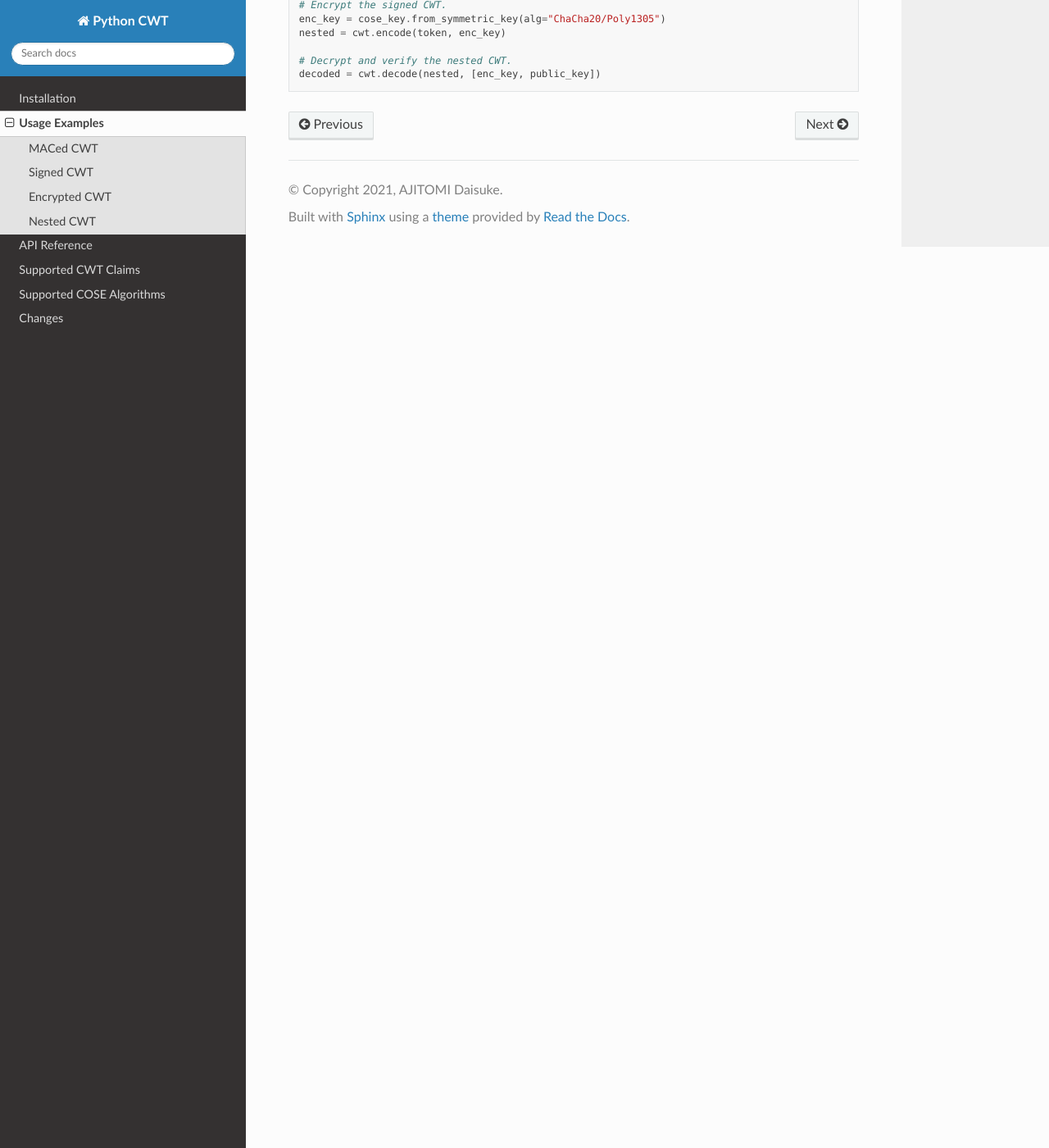
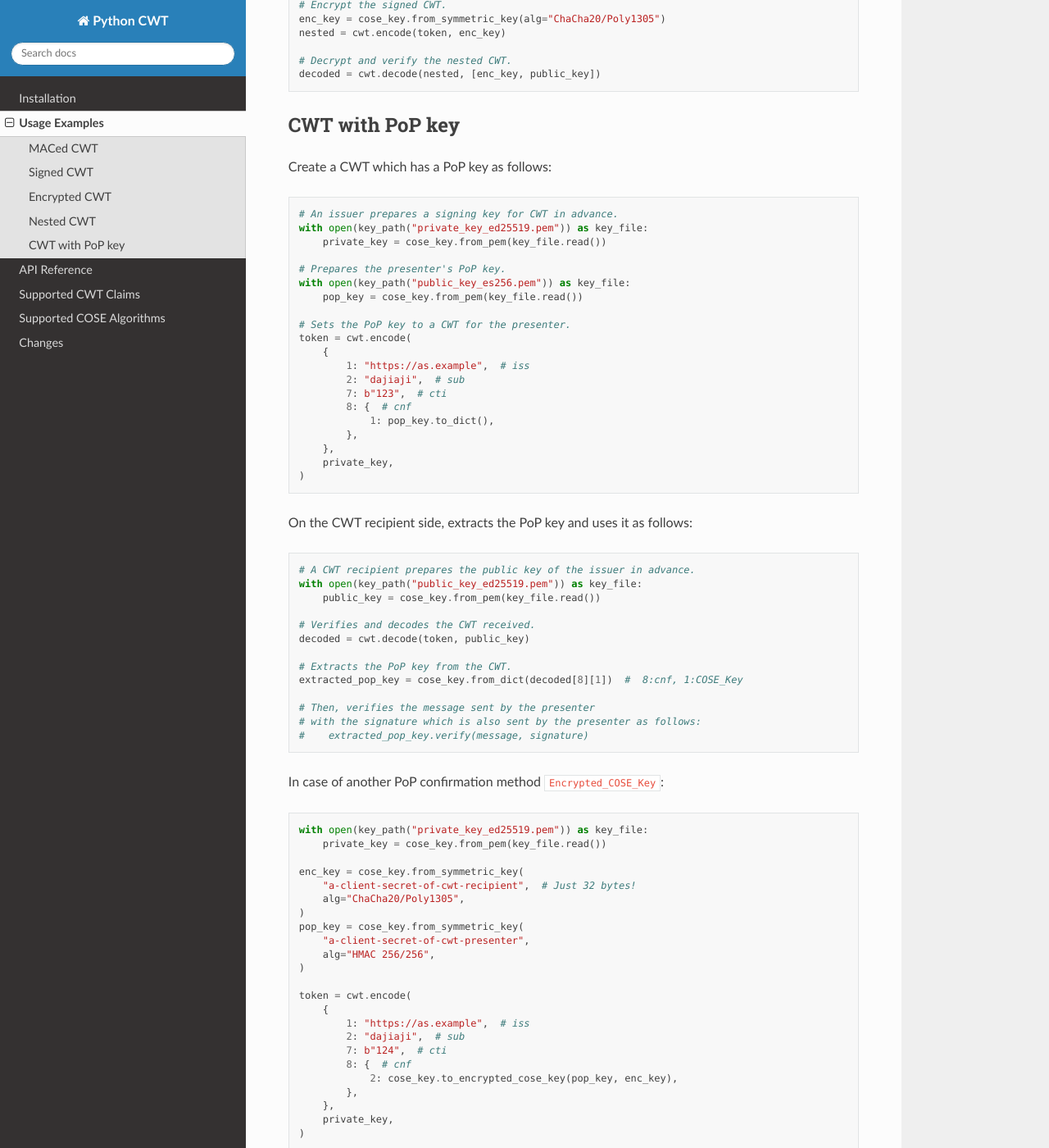
Before and after one commit to dajiaji/python-cwt, a Sphinx documentation site: the page built from docs/usage.rst, in a window 1280 px wide and 1400 px high, scrolled down 2909 px. Shown: the whole window at 82% size. Built offline with Sphinx 7.4.7 and the Read the Docs theme 2.0.0, drawn with Linux system fonts in a browser that asks for light colours; some of the changed text lies outside the part shown.

```diff
--- a/docs/usage.rst
+++ b/docs/usage.rst
@@ -4,7 +4,7 @@ Usage Examples
 MACed CWT
 ---------
 
-Encode a MACed CWT, verify and decode it as follows:
+Create a MACed CWT, verify and decode it as follows:
 
 .. code-block:: python
 
@@ -51,7 +51,7 @@ Create an ``Ed25519`` (Ed25519 for use w/ EdDSA only) key pair:
     $ openssl genpkey -algorithm ed25519 -out private_key.pem
     $ openssl pkey -in private_key.pem -pubout -out public_key.pem
 
-Encode a Signed CWT, verify and decode it with the key pair as follows:
+Create a Signed CWT, verify and decode it with the key pair as follows:
 
 .. code-block:: python
 
@@ -104,7 +104,7 @@ Other supported algorithms are listed in `Supported COSE Algorithms`_.
 Encrypted CWT
 -------------
 
-Encode an encrypted CWT with ``ChaCha20/Poly1305`` (ChaCha20/Poly1305 w/ 256-bit key, 128-bit tag),
+Create an encrypted CWT with ``ChaCha20/Poly1305`` (ChaCha20/Poly1305 w/ 256-bit key, 128-bit tag),
 and decrypt it as follows:
 
 .. code-block:: python
@@ -137,7 +137,7 @@ Other supported algorithms are listed in `Supported COSE Algorithms`_.
 Nested CWT
 ----------
 
-Encode a signed CWT and encrypt it, and then decrypt and verify the nested CWT as follows.
+Create a signed CWT and encrypt it, and then decrypt and verify the nested CWT as follows.
 
 .. code-block:: python
 
@@ -162,4 +162,108 @@ Encode a signed CWT and encrypt it, and then decrypt and verify the nested CWT a
     # Decrypt and verify the nested CWT.
     decoded = cwt.decode(nested, [enc_key, public_key])
 
+CWT with PoP key
+----------------
+
+Create a CWT which has a PoP key as follows:
+
+.. code-block:: python
+
+    # An issuer prepares a signing key for CWT in advance.
+    with open(key_path("private_key_ed25519.pem")) as key_file:
+        private_key = cose_key.from_pem(key_file.read())
+
+    # Prepares the presenter's PoP key.
+    with open(key_path("public_key_es256.pem")) as key_file:
+        pop_key = cose_key.from_pem(key_file.read())
+
+    # Sets the PoP key to a CWT for the presenter.
+    token = cwt.encode(
+        {
+            1: "https://as.example",  # iss
+            2: "dajiaji",  # sub
+            7: b"123",  # cti
+            8: {  # cnf
+                1: pop_key.to_dict(),
+            },
+        },
+        private_key,
+    )
+
+On the CWT recipient side, extracts the PoP key and uses it as follows:
+
+.. code-block:: python
+
+    # A CWT recipient prepares the public key of the issuer in advance.
+    with open(key_path("public_key_ed25519.pem")) as key_file:
+        public_key = cose_key.from_pem(key_file.read())
+
+    # Verifies and decodes the CWT received.
+    decoded = cwt.decode(token, public_key)
+
+    # Extracts the PoP key from the CWT.
+    extracted_pop_key = cose_key.from_dict(decoded[8][1])  #  8:cnf, 1:COSE_Key
+
+    # Then, verifies the message sent by the presenter
+    # with the signature which is also sent by the presenter as follows:
+    #    extracted_pop_key.verify(message, signature)
+
+In case of another PoP confirmation method ``Encrypted_COSE_Key``:
+
+.. code-block:: python
+
+    with open(key_path("private_key_ed25519.pem")) as key_file:
+        private_key = cose_key.from_pem(key_file.read())
+
+    enc_key = cose_key.from_symmetric_key(
+        "a-client-secret-of-cwt-recipient",  # Just 32 bytes!
+        alg="ChaCha20/Poly1305",
+    )
+    pop_key = cose_key.from_symmetric_key(
+        "a-client-secret-of-cwt-presenter",
+        alg="HMAC 256/256",
+    )
+
+    token = cwt.encode(
+        {
+            1: "https://as.example",  # iss
+            2: "dajiaji",  # sub
+            7: b"124",  # cti
+            8: {  # cnf
+                2: cose_key.to_encrypted_cose_key(pop_key, enc_key),
+            },
+        },
+        private_key,
+    )
+
+    with open(key_path("public_key_ed25519.pem")) as key_file:
+        public_key = cose_key.from_pem(key_file.read())
+    decoded = cwt.decode(token, public_key)
+    extracted_pop_key = cose_key.from_encrypted_cose_key(decoded[8][2], enc_key)
+    # extracted_pop_key.verify(message, signature)
+
+In case of another PoP confirmation method ``kid``:
+
+.. code-block:: python
+
+    with open(key_path("private_key_ed25519.pem")) as key_file:
+        private_key = cose_key.from_pem(key_file.read())
+
+    token = cwt.encode(
+        {
+            1: "https://as.example",  # iss
+            2: "dajiaji",  # sub
+            7: b"124",  # cti
+            8: {  # cnf
+                3: b"pop-key-id-of-cwt-presenter",
+            },
+        },
+        private_key,
+    )
+
+    with open(key_path("public_key_ed25519.pem")) as key_file:
+        public_key = cose_key.from_pem(key_file.read())
+    decoded = cwt.decode(token, public_key)
+    # decoded[8][3] is kid.
+
 .. _`Supported COSE Algorithms`: ./algorithms.html
```
Also changed, not shown: README.md (+42 -0 lines), docs/claims.rst (+4 -4 lines), 3 other files.
